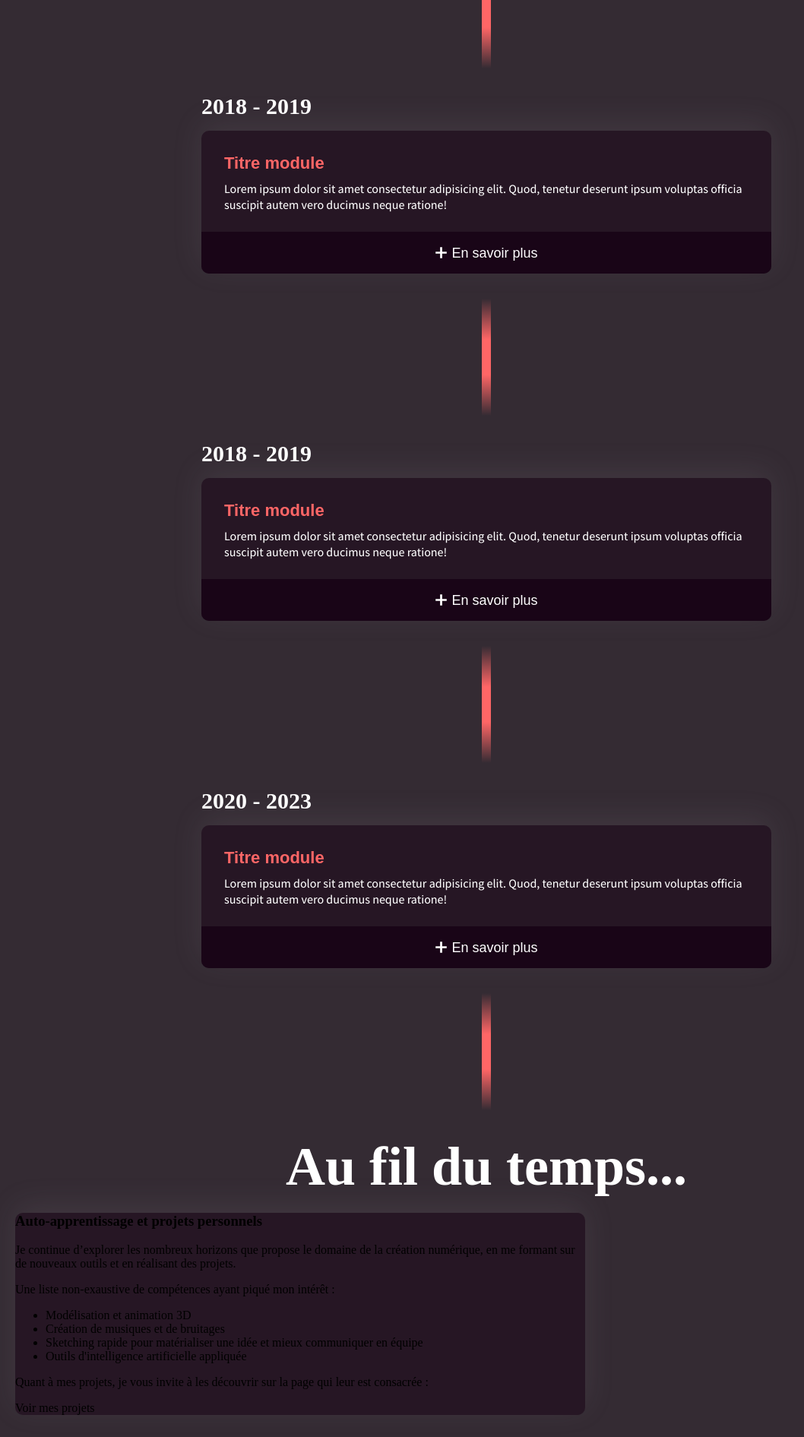
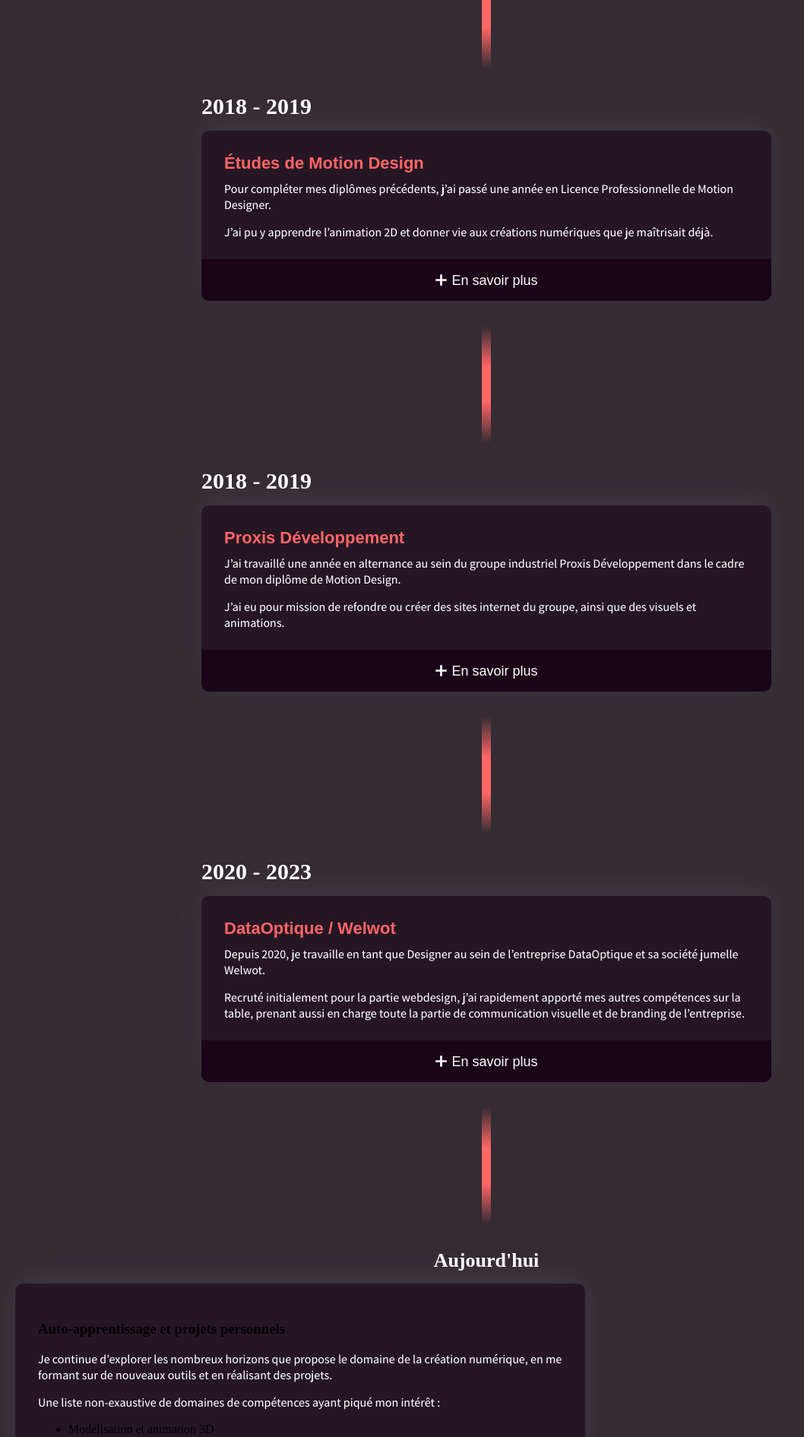
Before and after one commit to dhollard/site_portfolio, a PHP site: page /fr/parcours.php in a window 1280 px wide. Shown: the part 1240-3131 px from the top of the page at 76% size, without its empty margins (0-1058 px from the left). Run offline with PHP 8.4, Linux system fonts and the light colour scheme; some web fonts are replaced.

Commit message:
page parcours : ajout des vrais textes, améliorations mineures + modification du bloc typo.scss pour éviter l'usage de important dû à des font-size en cascade inutiles

```diff
--- a/assets/css/style-parcours.css
+++ b/assets/css/style-parcours.css
@@ -977,12 +927,7 @@ footer .footer-container #footer-col-2 p span {
   font-weight: 500;
   color: #ffffff;
   margin: 0 auto 15px auto;
-  font-size: 16px !important;
-}
-@media (min-width: 1600px) {
-  #sec-parc-01 .timeline-container .time-row .time-module .module-content .mod-txt {
-    font-size: 18px;
-  }
+  font-size: 16px;
 }
 #sec-parc-01 .timeline-container .time-row .time-module .module-content ul {
   padding-inline-start: 17px;
@@ -1106,22 +1041,13 @@ footer .footer-container #footer-col-2 p span {
   width: fit-content;
   margin: 0 auto 15px auto;
 }
-@media (min-width: 992px) {
-  #sec-parc-01 .timeline-end .end-big-title {
-    font-size: 72px;
-  }
-}
-@media (min-width: 1600px) {
-  #sec-parc-01 .timeline-end .end-big-title {
-    font-size: 90px;
-  }
-}
 #sec-parc-01 .timeline-end .end-module {
   background: #261624;
   border-radius: 10px;
   box-shadow: 0px -10px 40px rgba(166, 156, 164, 0.12);
   width: 80%;
   max-width: 500px;
+  padding: 20px 15px 5px 15px;
 }
 @media (max-width: 400px) {
   #sec-parc-01 .timeline-end .end-module {
@@ -1131,10 +1057,19 @@ footer .footer-container #footer-col-2 p span {
 @media (min-width: 992px) {
   #sec-parc-01 .timeline-end .end-module {
     max-width: 750px;
+    padding: 30px 30px 10px 30px;
   }
 }
 @media (min-width: 1600px) {
   #sec-parc-01 .timeline-end .end-module {
     max-width: 500px;
   }
+}
+#sec-parc-01 .timeline-end .end-module .end-txt {
+  font-family: "Assistant", sans-serif;
+  font-size: 16px;
+  font-weight: 500;
+  color: #ffffff;
+  margin: 0 auto 15px auto;
+  font-size: 16px;
 }/*# sourceMappingURL=style-parcours.css.map */
--- a/assets/scss/_typo.scss
+++ b/assets/scss/_typo.scss
@@ -188,14 +188,6 @@
   font-size: 42px;
   font-weight: $weight;
   color: $color;
-
-  @include mquery.laptop {
-    font-size: 72px;
-  }
-
-  @include mquery.desktop-xl {
-    font-size: 90px;
-  }
 }
 
 @mixin title($color: #242424, $weight:700) {
@@ -203,10 +195,6 @@
   font-size: 18px;
   font-weight: $weight;
   color: $color;
-
-  @include mquery.desktop-xl {
-    font-size: 24px;
-  }
 }
 
 @mixin text($color: #242424, $weight:400) {
@@ -214,8 +202,4 @@
   font-size: 16px;
   font-weight: $weight;
   color: $color;
-
-  @include mquery.desktop-xl {
-    font-size: 18px;
-  }
 }
--- a/assets/scss/style-accueil.scss
+++ b/assets/scss/style-accueil.scss
@@ -657,7 +657,7 @@
 
                 p {
                     @include typo.text($color:#ffffff);
-                    font-size: 20px!important;
+                    font-size: 20px;
                     font-weight: 600;
                     margin: auto 0;
 
@@ -718,7 +718,7 @@
                     margin: auto;
                     width: -moz-fit-content;
                     width: fit-content;
-                    font-size: 17px!important;
+                    font-size: 17px;
                 }
               }
 
--- a/assets/scss/style-parcours.scss
+++ b/assets/scss/style-parcours.scss
@@ -254,7 +254,7 @@
                     .mod-txt {
                         @include typo.text($color:#ffffff, $weight:500);
                         margin: 0 auto 15px auto;
-                        font-size: 16px!important;
+                        font-size: 16px;
                     }
 
                     //liste à puce module timeline
@@ -264,7 +264,7 @@
 
                         li {
                             @include typo.text($color:#ffffff, $weight:500);
-                            font-size: 16px!important;
+                            font-size: 16px;
                             margin-bottom: 5px;
 
                             &::marker {
@@ -311,7 +311,7 @@
                     //texte bouton
                     p {
                         @include typo.title($color:#ffffff, $weight:500);
-                        font-size: 18px!important;
+                        font-size: 18px;
                         padding-top: 2px;
                         pointer-events: none;
                     }
@@ -413,6 +413,7 @@
             box-shadow: 0px -10px 40px rgba(166, 156, 164, 0.12);
             width: 80%;
             max-width: 500px;
+            padding: 20px 15px 5px 15px;
 
             // media query end-module
             @include mquery.phone {
@@ -422,6 +423,7 @@
             // media query end-module
             @include mquery.laptop {
                 max-width: 750px;
+                padding: 30px 30px 10px 30px;
             }
 
             //media query end-module
@@ -429,6 +431,13 @@
                 max-width: 500px;
             }
 
+            //paragraphes de texte module final
+            .end-txt {
+                @include typo.text($color:#ffffff, $weight:500);
+                margin: 0 auto 15px auto;
+                font-size: 16px;
+            }
+
         }
 
     }
--- a/fr/parcours.php
+++ b/fr/parcours.php
@@ -85,7 +85,7 @@
 
                     <div class="time-module">
                         <div class="module-content">
-                            <h3 class="mod-title">Stages divers</h3>
+                            <h3 class="mod-title">Stages d'études</h3>
                             <p class="mod-txt">En parallèle de mes diplômes, j’ai eu l’occasion de réaliser plusieurs stages en entreprise.</p>
                             <p class="mod-txt">Lors de ces stages, j’ai pu mettre en pratique mes acquis et notamment faire mes premiers pas en rédaction de contenu et en gestion de site internet.</p>
                             <div class="mod-toggled">
@@ -123,18 +123,13 @@
 
                     <div class="time-module">
                         <div class="module-content">
-                            <h3 class="mod-title">Titre module</h3>
-                            <p class="mod-txt">Lorem ipsum dolor sit amet consectetur adipisicing elit. Quod, tenetur deserunt ipsum voluptas officia suscipit autem vero ducimus neque ratione!</p>
+                            <h3 class="mod-title">Études de Motion Design</h3>
+                            <p class="mod-txt">Pour compléter mes diplômes précédents, j’ai passé une année en Licence Professionnelle de Motion Designer.</p>
+                            <p class="mod-txt">J’ai pu y apprendre l’animation 2D et donner vie aux créations numériques que je maîtrisait déjà.</p>
                             <div class="mod-toggled">
                                 <span class="mod-separator"></span>
-                                <p class="mod-txt">Lorem ipsum dolor sit amet consectetur adipisicing elit. Odio, ea?</p>
-                                <p class="mod-txt">Lorem ipsum dolor sit amet consectetur adipisicing elit. Numquam molestiae possimus alias, ad iusto obcaecati esse nam, officia fuga corporis qui, laudantium eligendi quam voluptatum :</p>
-                                <ul>
-                                    <li>Puce 1</li>
-                                    <li>Puce 2</li>
-                                    <li>Puce 3</li>
-                                    <li>Puce 4</li>
-                                </ul>
+                                <p class="mod-txt">Major de promotion de ma classe, cette année m’a permis de solidifier mes acquis et amener mon intérêt pour la création numérique à un niveau inédit.</p>
+                                <p class="mod-txt">Le Motion Design m’a tout de suite passionné par sa capacité à insuffler une touche de vie dans tous les aspects du monde numérique et à raconter une histoire.</p>
                             </div>
                         </div>
                         <button class="mod-bottom-bar">
@@ -160,18 +155,13 @@
 
                     <div class="time-module">
                         <div class="module-content">
-                            <h3 class="mod-title">Titre module</h3>
-                            <p class="mod-txt">Lorem ipsum dolor sit amet consectetur adipisicing elit. Quod, tenetur deserunt ipsum voluptas officia suscipit autem vero ducimus neque ratione!</p>
+                            <h3 class="mod-title">Proxis Développement</h3>
+                            <p class="mod-txt">J’ai travaillé une année en alternance au sein du groupe industriel Proxis Développement dans le cadre de mon diplôme de Motion Design.</p>
+                            <p class="mod-txt">J’ai eu pour mission de refondre ou créer des sites internet du groupe, ainsi que des visuels et animations.</p>
                             <div class="mod-toggled">
                                 <span class="mod-separator"></span>
-                                <p class="mod-txt">Lorem ipsum dolor sit amet consectetur adipisicing elit. Odio, ea?</p>
-                                <p class="mod-txt">Lorem ipsum dolor sit amet consectetur adipisicing elit. Numquam molestiae possimus alias, ad iusto obcaecati esse nam, officia fuga corporis qui, laudantium eligendi quam voluptatum :</p>
-                                <ul>
-                                    <li>Puce 1</li>
-                                    <li>Puce 2</li>
-                                    <li>Puce 3</li>
-                                    <li>Puce 4</li>
-                                </ul>
+                                <p class="mod-txt">J’ai eu l’occasion de prendre en charge des missions variées au cours de mon année d’alternance.</p>
+                                <p class="mod-txt">Travaillant avec beaucoup d’autonomie, en parallèle de mon apprentissage scolaire, cette année m’a permis de me dépasser et confirmer mes capacités dans un cadre professionnel.</p>
                             </div>
                         </div>
                         <button class="mod-bottom-bar">
@@ -197,18 +187,13 @@
 
                     <div class="time-module">
                         <div class="module-content">
-                            <h3 class="mod-title">Titre module</h3>
-                            <p class="mod-txt">Lorem ipsum dolor sit amet consectetur adipisicing elit. Quod, tenetur deserunt ipsum voluptas officia suscipit autem vero ducimus neque ratione!</p>
+                            <h3 class="mod-title">DataOptique / Welwot</h3>
+                            <p class="mod-txt">Depuis 2020, je travaille en tant que Designer au sein de l’entreprise DataOptique et sa société jumelle Welwot.</p>
+                            <p class="mod-txt">Recruté initialement pour la partie webdesign, j’ai rapidement apporté mes autres compétences sur la table, prenant aussi en charge toute la partie  de communication visuelle et de branding de l’entreprise.</p>
                             <div class="mod-toggled">
                                 <span class="mod-separator"></span>
-                                <p class="mod-txt">Lorem ipsum dolor sit amet consectetur adipisicing elit. Odio, ea?</p>
-                                <p class="mod-txt">Lorem ipsum dolor sit amet consectetur adipisicing elit. Numquam molestiae possimus alias, ad iusto obcaecati esse nam, officia fuga corporis qui, laudantium eligendi quam voluptatum :</p>
-                                <ul>
-                                    <li>Puce 1</li>
-                                    <li>Puce 2</li>
-                                    <li>Puce 3</li>
-                                    <li>Puce 4</li>
-                                </ul>
+                                <p class="mod-txt">Les besoins de ces deux entreprises étaient nouveaux pour moi. J’avais déjà réalisé des sites internet vitrines, mais mes missions au sein de DataOptique ont poussé mon approche de l’UI/UX plus loin.</p>
+                                <p class="mod-txt">J’ai dû concevoir des interfaces webs complexes, comme tableaux de bord pouvant rivaliser avec une application mobile dédiée.</p>
                             </div>
                         </div>
                         <button class="mod-bottom-bar">
@@ -226,14 +211,14 @@
             </div>
 
             <div class="timeline-end">
-                <h2 class="end-big-title">Au fil du temps...</h2>
+                <h2 class="end-big-title">Aujourd'hui</h2>
 
                 <div class="end-module">
                     <h3 class="end-title">Auto-apprentissage et projets personnels</h3>
 
                     <p class="end-txt">Je continue d’explorer les nombreux horizons que propose le domaine de la création numérique, en me formant sur de nouveaux outils et en réalisant des projets.</p>
 
-                    <p class="end-txt">Une liste non-exaustive de compétences ayant piqué mon intérêt :</p>
+                    <p class="end-txt">Une liste non-exaustive de domaines de compétences ayant piqué mon intérêt :</p>
 
                     <ul>
                         <li>Modélisation et animation 3D</li>
```
Also changed, not shown: other parts of assets/css/style-parcours.css (+2 -62 lines), assets/css/style-accueil.css (+2 -67 lines), 2 other files.
